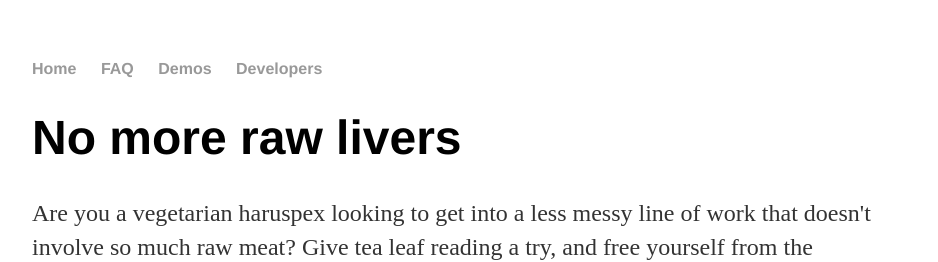
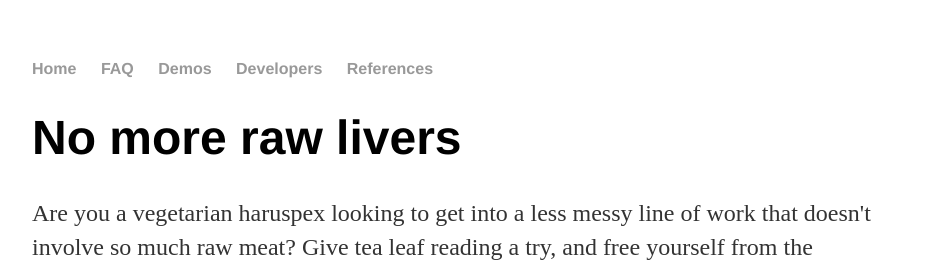
Before and after one commit to tasseomancy/tasseomancy.github.io, a Jekyll site: the page built from index.html, in a window 1280 px wide. Shown: the top 262 px of the page, without its empty margins (160-1098 px from the left). Built offline with Jekyll 4.4.1, drawn with Linux system fonts in a browser that asks for light colours.

Commit message:
Update default.html

```diff
--- a/_layouts/default.html
+++ b/_layouts/default.html
@@ -15,6 +15,7 @@
 <!--	        		<li><a href="/2018/01/30/what-can-i-do.html">Demos</a></li> -->
 	        		<li><a href="/2018/02/09/demos.html">Demos</a></li>
 	        		<li><a href="https://github.com/Protelis/Protelis">Developers</a></li>
+				<li><a href="/2018/02/21/references.html">References</a></li>
 	    		</ul>
 			</nav>
 			<div class="container">
```
